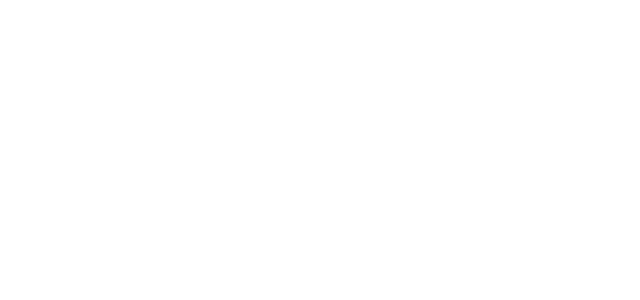
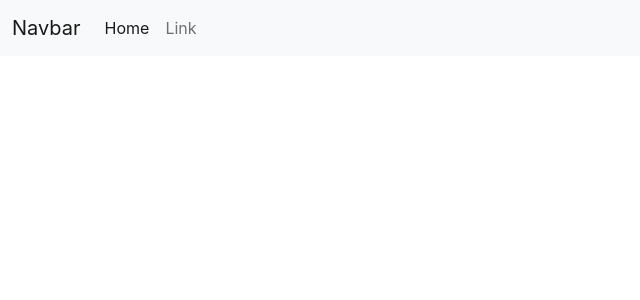
Before and after one commit to LakshayLakshaySharma/LakshaySharma_Portfolio, a React (Create React App) app: page / in a window 1280 px wide. Shown: the top 300 px of the page, without its empty margins (0-640 px from the left). Built offline with nearby package versions, Linux system fonts and the light colour scheme.

Commit message:
add navbar in the src.component

```diff
--- a/public/index.html
+++ b/public/index.html
@@ -20,7 +20,7 @@
       integrity="sha384-1BmE4kWBq78iYhFldvKuhfTAU6auU8tT94WrHftjDbrCEXSU1oBoqyl2QvZ6jIW3"
       crossorigin="anonymous"
     />
-    <title>React App</title>
+    <title>Portfolio-LakshayLakshaySharma</title>
   </head>
   <body>
     <noscript>You need to enable JavaScript to run this app.</noscript>
--- a/src/App.js
+++ b/src/App.js
@@ -1,10 +1,10 @@
-
 import './App.css';
+import Navbar from './components/Navbar';
 
 function App() {
   return (
   <div>
-
+   <Navbar/>
   </div>
   );
 }
--- /dev/null
+++ b/src/components/Navbar.js
@@ -0,0 +1,47 @@
+import React from 'react'
+
+function Navbar() {
+  return (
+
+<div>
+<nav className="navbar navbar-expand-lg navbar-light bg-light">
+  <div className="container-fluid">
+    <a className="navbar-brand" href="/">Navbar</a>
+    <button className="navbar-toggler" type="button" data-bs-toggle="collapse" data-bs-target="#navbarSupportedContent" aria-controls="navbarSupportedContent" aria-expanded="false" aria-label="Toggle navigation">
+      <span className="navbar-toggler-icon"></span>
+    </button>
+    <div className="collapse navbar-collapse" id="navbarSupportedContent">
+      <ul className="navbar-nav me-auto mb-2 mb-lg-0">
+        <li className="nav-item">
+          <a className="nav-link active" aria-current="page" href="/">Home</a>
+        </li>
+        <li className="nav-item">
+          <a className="nav-link" href="/">Link</a>
+        </li>
+        {/* <li className="nav-item dropdown">
+          <a className="nav-link dropdown-toggle" href="/" id="navbarDropdown" role="button" data-bs-toggle="dropdown" aria-expanded="false">
+            Dropdown
+          </a>
+          <ul className="dropdown-menu" aria-labelledby="navbarDropdown">
+            <li><a className="dropdown-item" href="/">Action</a></li>
+            <li><a className="dropdown-item" href="/">Another action</a></li>
+            <li><hr className="dropdown-divider"/></li>
+            <li><a className="dropdown-item" href="/">Something else here</a></li>
+          </ul>
+        </li>
+        <li className="nav-item">
+          <a className="nav-link disabled">Disabled</a>
+        </li> */}
+      </ul>
+      {/* <form className="d-flex">
+        <input className="form-control me-2" type="search" placeholder="Search" aria-label="Search"/>
+        <button className="btn btn-outline-success" type="submit">Search</button>
+      </form> */}
+    </div>
+  </div>
+</nav>
+</div>
+ )
+}
+
+export default Navbar
```
Also changed, not shown: PORTFOLIO.png (added).
